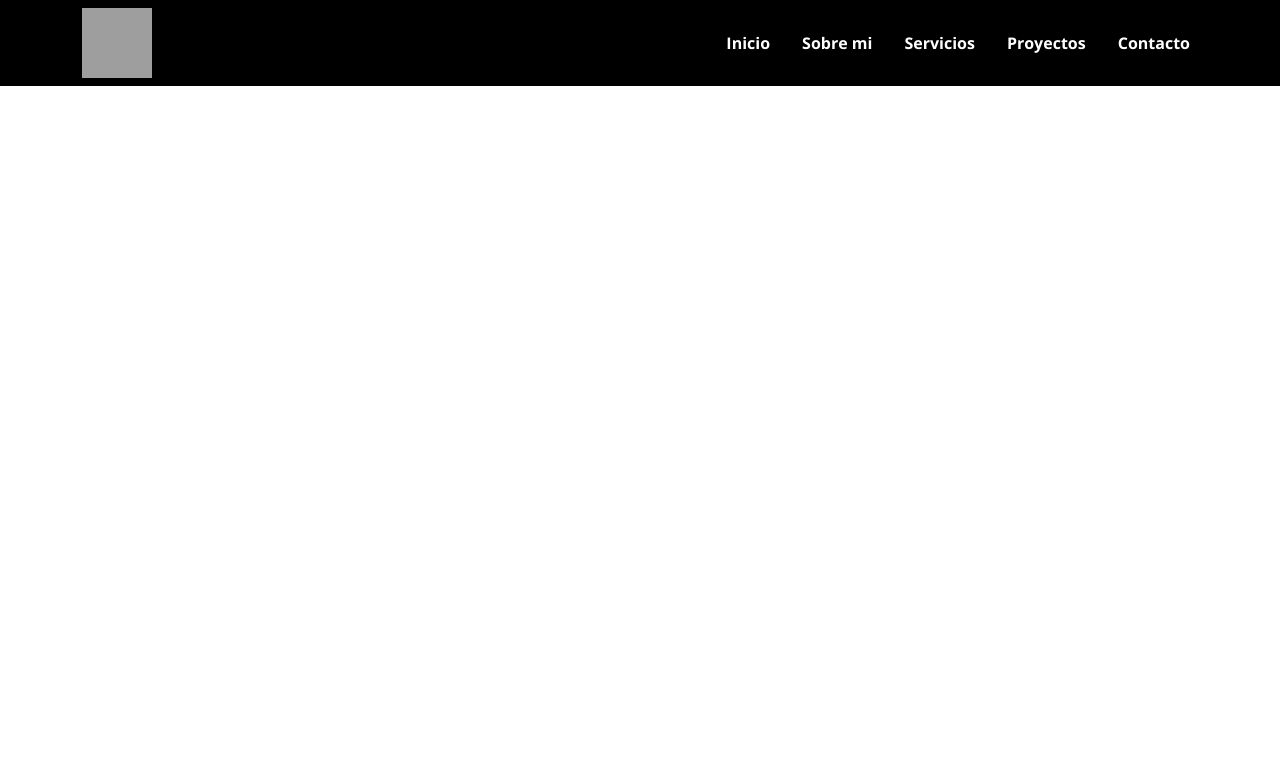
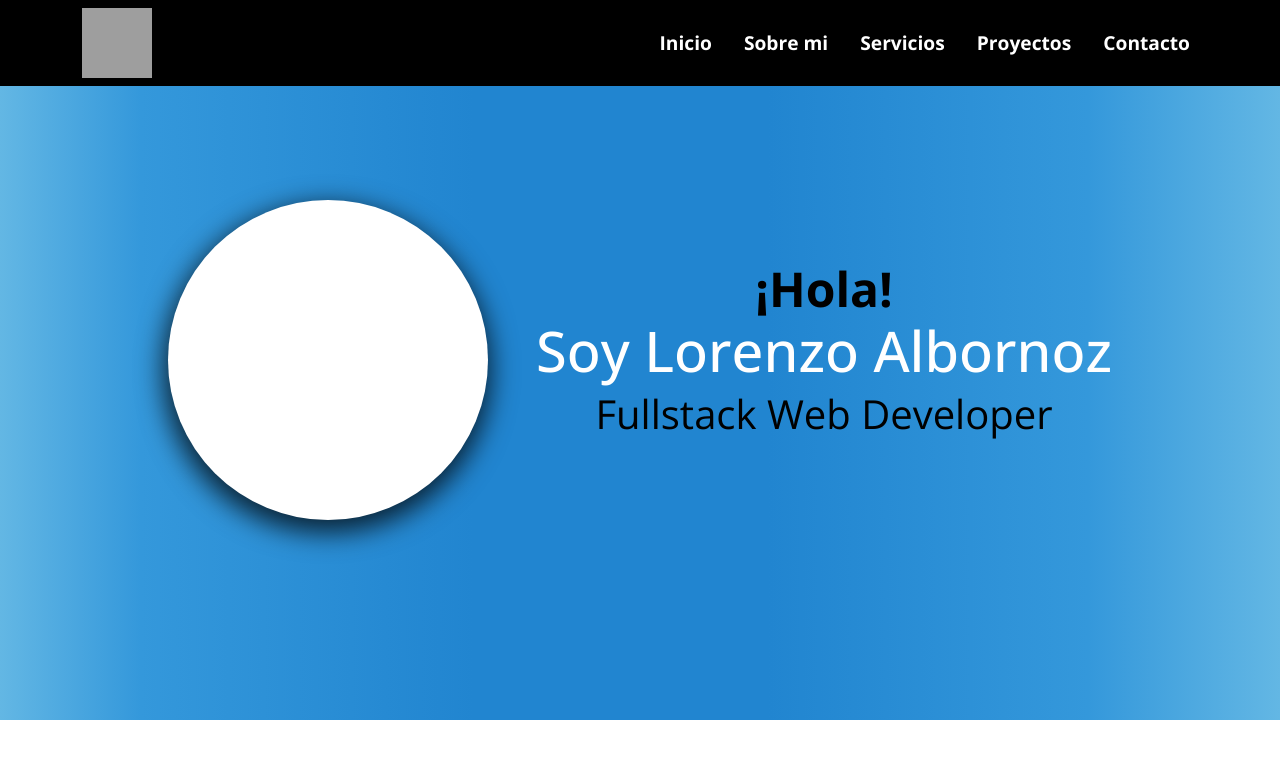
Before and after one commit to LorenzoAlbornoz/Portfolio, a React (Vite) app: page / in a window 1280 px wide. Shown: the top 758 px of the page. Built offline with nearby package versions, Linux system fonts and the light colour scheme; grey boxes are pictures that could not be loaded.

Commit message:
avances con hero

```diff
--- a/package.json
+++ b/package.json
@@ -10,6 +10,7 @@
     "preview": "vite preview"
   },
   "dependencies": {
+    "aos": "^2.3.4",
     "bootstrap": "^5.3.2",
     "react": "^18.2.0",
     "react-bootstrap": "^2.10.0",
--- a/src/components/Hero/Hero.jsx
+++ b/src/components/Hero/Hero.jsx
@@ -0,0 +1,35 @@
+import React, { useEffect } from 'react';
+import Aos from 'aos';
+import 'aos/dist/aos.css';
+
+const Hero = () => {
+  useEffect(() => {
+    Aos.init({ duration: 1500 });
+  }, []);
+
+  return (
+    <div className="hero-container d-flex align-items-center" id="hero">
+      <div className="container contentHero">
+        <div className="row">
+          <div className="col d-flex justify-content-center align-items-center gap-5">
+            <div
+              className="imgMeContainer d-flex justify-content-center d-none d-md-block"
+              data-aos="fade-right"
+              data-aos-offset="200"
+              data-aos-once="false"
+            >
+              <img className="imgMe" src="" alt="" />
+            </div>
+            <div className="text-center" data-aos="fade-left">
+              <h2 className="mb-0 saludo">¡Hola!</h2>
+              <h1 className="myName mb-0">Soy Lorenzo Albornoz</h1>
+              <p className="secondaryText">Fullstack Web Developer</p>
+            </div>
+          </div>
+        </div>
+      </div>
+    </div>
+  );
+};
+
+export default Hero;
--- a/src/pages/Home.jsx
+++ b/src/pages/Home.jsx
@@ -1,12 +1,13 @@
 import React from 'react'
 import NavbarM from '../components/Navbar/Navbar'
+import Hero from '../components/Hero/Hero'
 
 const Home = () => {
 
   return (
     <>
       <NavbarM />
-
+      <Hero />
     </>
   )
 }
--- /dev/null
+++ b/src/sass/components/hero.scss
@@ -0,0 +1,46 @@
+.hero-container {
+    height: 90vh;
+    background: linear-gradient(
+      90deg,
+      rgba(99, 183, 228, 1) 0%,
+      rgba(52, 152, 219, 1) 11%,
+      rgba(33, 133, 208, 1) 37%,
+      rgba(33, 133, 208, 1) 60%,
+      rgba(52, 152, 219, 1) 85%,
+      rgba(99, 183, 228, 1) 100%
+    );
+    color: #fff;
+    position: relative;
+  }
+
+  .imgMe {
+    width: 20rem;
+    filter: contrast(0.9) brightness(0.8);
+  }
+
+  .imgMeContainer {
+    width: 20rem;
+    height: 20rem;
+    min-height: 20rem;
+    background-color: #fff;
+    border-radius: 50%;
+    overflow: hidden;
+    box-shadow: -1px 9px 27px 4px rgba(0, 0, 0, 0.75);
+    -webkit-box-shadow: -1px 9px 27px 4px rgba(0, 0, 0, 0.75);
+    -moz-box-shadow: -1px 9px 27px 4px rgb(0 0 0 / 75%);
+  }
+
+  .secondaryText {
+    color: #000;
+    font-size: 2.5rem;
+  }
+
+  .myName {
+    font-size: 3.5rem;
+  }
+
+  .saludo {
+    color: #000;
+    font-size: 3rem;
+    font-weight: bold;
+  }
--- a/src/sass/components/navbar.scss
+++ b/src/sass/components/navbar.scss
@@ -5,6 +5,7 @@
     width: 100%;
     color: #fff;
     font-weight: bold;
+    font-size: larger;
 }
 
 .itemLink {
--- a/src/sass/main.scss
+++ b/src/sass/main.scss
@@ -1,3 +1,4 @@
 @import './base/base.scss';
 
 @import './components/navbar.scss';
+@import './components/hero.scss';
```
Also changed, not shown: 1 other file (tests, documents, lock files or other folders).
